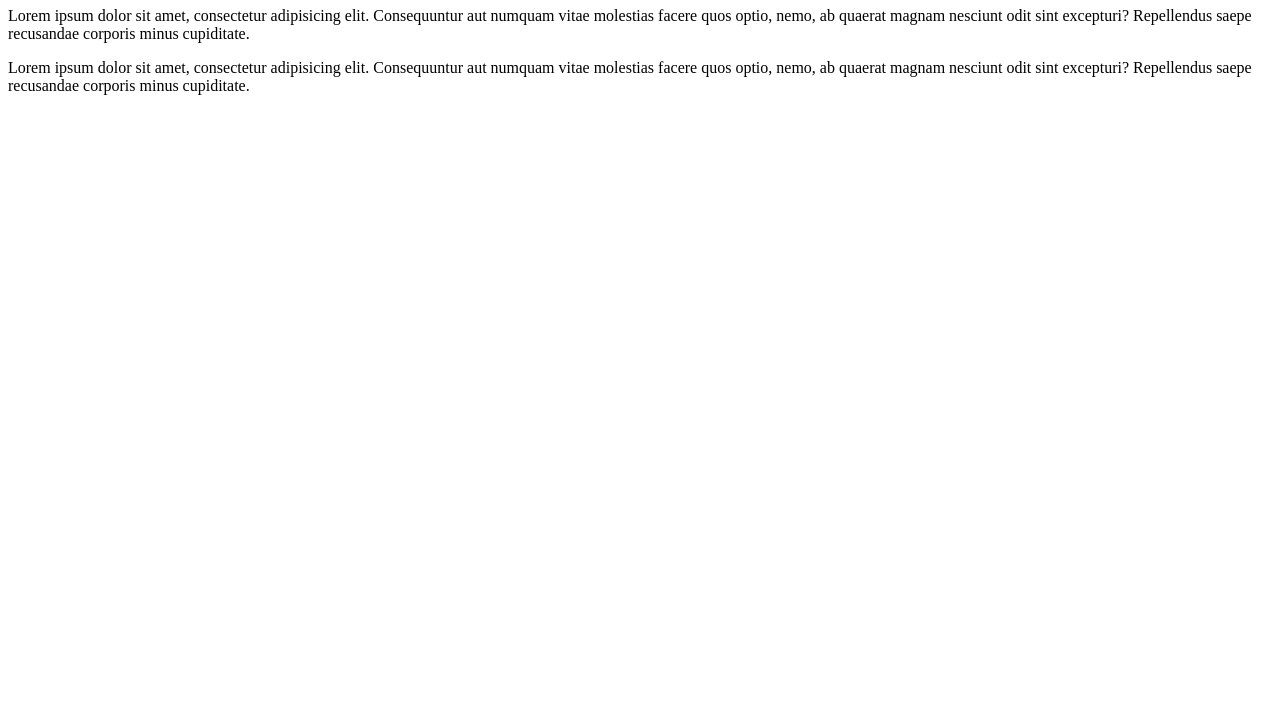
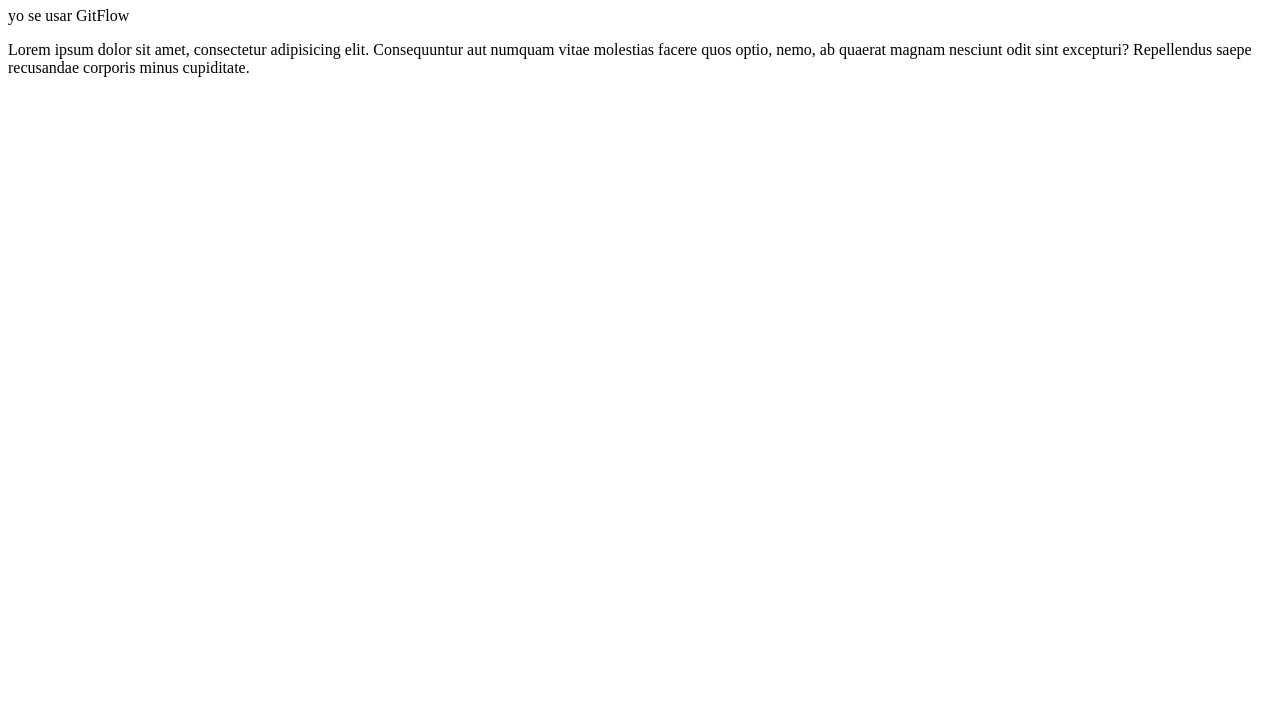
Before and after one commit to PameAl/LandinFerreteria, a plain HTML site: page index.html in a window 1280 px wide. Shown: the part 73-800 px from the top of the page. Drawn offline with Linux system fonts and the light colour scheme.

Commit message:
mira este Flow!

```diff
--- a/index.html
+++ b/index.html
@@ -7,7 +7,7 @@
 </head>
 <body>
     <h1>Hola</h1>
-    <p>Lorem ipsum dolor sit amet, consectetur adipisicing elit. Consequuntur aut numquam vitae molestias facere quos optio, nemo, ab quaerat magnam nesciunt odit sint excepturi? Repellendus saepe recusandae corporis minus cupiditate.</p>
+    <p>yo se usar GitFlow</p>
     <p>Lorem ipsum dolor sit amet, consectetur adipisicing elit. Consequuntur aut numquam vitae molestias facere quos optio, nemo, ab quaerat magnam nesciunt odit sint excepturi? Repellendus saepe recusandae corporis minus cupiditate.</p>
     <div>
 
```
